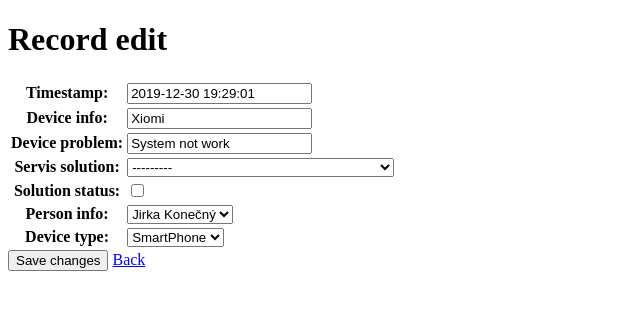
After one commit to sgtkingo/DjangoProjekt_Serviska, a Django app: page /records/edit/1/ in a window 1280 px wide. The commit adds this page. Shown: the top 310 px of the page, without its empty margins (0-640 px from the left). Run offline with Django 3.2, Linux system fonts and the light colour scheme; data comes from the database, SQL or seed files in the repository; tables that the repository leaves empty hold one stand-in row (values such as "Sample post"); parts of the project's set-up code (start-up, migrations or seed data) failed here and were passed over.

Commit message:
upd301219
Add record, manage and add solution

```diff
--- /dev/null
+++ b/servis_online/records/forms.py
@@ -0,0 +1,23 @@
+from django import forms
+from records.models import Record, Person, Solution, Material
+
+class RecordForm(forms.ModelForm):
+    class Meta:
+        model = Record
+        #fields = ['cars_capacity', 'name', 'company']
+        exclude = []
+
+class PersonForm(forms.ModelForm):
+    class Meta:
+        model = Person
+        exclude = []
+
+class MaterialForm(forms.ModelForm):
+    class Meta:
+        model = Material
+        exclude = []
+
+class SolutionForm(forms.ModelForm):
+    class Meta:
+        model = Solution
+        exclude = []
--- a/servis_online/records/models.py
+++ b/servis_online/records/models.py
@@ -1,6 +1,5 @@
 from django.db import models
 from datetime import datetime
-from django.utils.translation import gettext_lazy as lazy
 
 # Create your models here.
 
@@ -8,8 +7,10 @@ class Record(models.Model):
     timestamp = models.DateTimeField(default=datetime.now())
     device_info = models.CharField(max_length=50)
     device_problem = models.CharField(max_length=100)
-    servis_solution = models.ForeignKey("Solution", on_delete=models.SET_NULL, blank=True, null=True)
-    person_info = models.ForeignKey("Person",on_delete=models.CASCADE)
+    servis_solution = models.ForeignKey("Solution", on_delete=models.SET_DEFAULT, blank=True, null=True, default=None)
+    solution_status=models.BooleanField(default=False)
+
+    person_info = models.ForeignKey("Person",on_delete=models.CASCADE,blank=True,null=True,default=None)
     DEVICE_TYPES = [
         ('NTB', 'Notebook'),
         ('PC', 'Computer'),
@@ -30,16 +31,19 @@ class Record(models.Model):
             return self.servis_solution
         else:
             return "No solution yet..."
+
     def getSolutionMaterials(self):
         if self.servis_solution is not None:
             return self.servis_solution.getMaterials()
         else:
             return "---"
+
     def getSolutionBalance(self):
         if self.servis_solution is not None:
             return self.servis_solution.getBalance()
         else:
             return "-"
+
     def getPersonDescription(self):
         if self.person_info is not None:
             return self.person_info.getDescription()
@@ -47,28 +51,38 @@ class Record(models.Model):
             return "No person added!"
 
     def isSoluted(self):
-        if self.servis_solution is not None:
-            return self.servis_solution.isOK()
+        return self.solution_status
+
+    def getSolutionStatus(self):
+        if self.hasSolution() is False:
+            return "No solution yet..."
+        if self.solution_status is True:
+            return "Solution OK!"
         else:
-            return "false"
+            return "Solution DOES NOT WORK!"
+
+    def hasSolution(self):
+        if self.servis_solution is None:
+            return False
+        else:
+            return True
 
 class Person(models.Model):
     person_name = models.CharField(max_length=30)
     person_address = models.CharField(max_length=100)
-    person_contact = models.EmailField(max_length=50)
+    person_email = models.EmailField(max_length=50,default=None)
     person_phone = models.BigIntegerField()
 
     def __str__(self):
         return self.person_name
 
     def getDescription(self):
-        return "Name: {} / Phone: {} \n Contact: {}  / {}".format(self.person_name,self.person_phone,self.person_address,self.person_contact)
+        return "Person: {} / Phone: {} \t ,Contact: {}  / {}".format(self.person_name,self.person_phone,self.person_address,self.person_email)
 
 class Solution(models.Model):
     solution_description=models.CharField(max_length=100)
-    solution_cost=models.IntegerField()
-    solution_ok=models.BooleanField()
-
+    solution_cost=models.IntegerField(default=0)
+    solution_time = models.TimeField(default='01:00:00')
     SOLUTION_TYPE = [
         ('HW_REP', 'Hardware Repair'),
         ('HW_CHG', 'Hardware Change'),
@@ -77,14 +91,9 @@ class Solution(models.Model):
         ('OTHER', 'Other repair'),
     ]
     solution_type = models.CharField(max_length=6,choices=SOLUTION_TYPE,default="NON")
-    solution_materials=models.ManyToManyField("Material")
-
+    solution_materials=models.ManyToManyField("Material", default=None)
     def __str__(self):
         return "{} (cost: {},- Kc) -> [{}]".format(self.solution_description,self.solution_cost,self.solution_type)
-
-    def isOK(self):
-        return self.solution_ok
-
     def getMaterials(self):
         return self.solution_materials
 
@@ -104,7 +113,7 @@ class Material(models.Model):
         ('OTHER', 'Other material'),
     ]
     material_type = models.CharField(max_length=5,choices=MATERIAL_TYPE,default="NON")
-    material_cost=models.IntegerField()
+    material_cost=models.IntegerField(default=0)
 
     def __str__(self):
         return "{} ({} -> {},- Kc) [{}]".format(self.material_name,self.material_info,self.material_cost,self.material_type)
--- a/servis_online/records/views.py
+++ b/servis_online/records/views.py
@@ -1,6 +1,7 @@
 from django.shortcuts import render, get_object_or_404
 from django.http import HttpResponse
 from records.models import Record,Person,Solution,Material
+from records.forms import RecordForm,PersonForm,MaterialForm,SolutionForm
 
 # Create your views here.
 
@@ -34,3 +35,83 @@ def show_material_list(request):
 def show_material_detail(request, material_id):
     material = get_object_or_404(Material,id=material_id)
     return render(request, "m_detail.html", {"t_material": material})
+
+def record_edit(request, record_id):
+    record = get_object_or_404(Record,id=record_id)
+    if request.method == 'POST':
+        form = RecordForm(request.POST, instance = record)
+        if form.is_valid():
+            form.save()
+    else:
+        form = RecordForm(instance = record)
+    return render(request, 'r_edit.html', {'form':form, 't_record':record})
+
+def person_edit(request, person_id):
+    person = get_object_or_404(Person,id=person_id)
+    if request.method == 'POST':
+        form = PersonForm(request.POST, instance = person)
+        if form.is_valid():
+            form.save()
+    else:
+        form = PersonForm(instance = person)
+    return render(request, 'p_edit.html', {'form':form, 't_person':person})
+
+def material_edit(request, material_id):
+    material = get_object_or_404(Material,id=material_id)
+    if request.method == 'POST':
+        form = MaterialForm(request.POST, instance = material)
+        if form.is_valid():
+            form.save()
+    else:
+        form = MaterialForm(instance = material)
+    return render(request, 'm_edit.html', {'form':form, 't_material':material})
+
+def solution_edit(request, record_id):
+    record = get_object_or_404(Record, id=record_id)
+    solution_obj = get_object_or_404(Solution,id=record.servis_solution.id)
+    if request.method == 'POST':
+        form = SolutionForm(request.POST, instance = solution_obj)
+        if form.is_valid():
+            form.save()
+    else:
+        form = SolutionForm(instance = solution_obj)
+    return render(request, 's_edit.html', {'form':form,'t_record':record})
+
+def solution_add(request, record_id):
+    record = get_object_or_404(Record, id=record_id)
+    solution_new=None
+    if request.method == 'POST':
+        solution_new = Solution()
+        form = SolutionForm(request.POST, instance = solution_new)
+        if form.is_valid():
+            form.save()
+            solution_new.save()
+            record.servis_solution=solution_new
+            record.save()
+    else:
+        form = SolutionForm()
+    return render(request, 's_add.html', {'form':form, 't_record':record})
+
+def solution_delete(request, record_id):
+    record = get_object_or_404(Record, id=record_id)
+    solution = get_object_or_404(Solution, id=record.servis_solution.id)
+    records_bounds = Record.objects.all().filter(servis_solution=solution)
+    if request.method == 'POST':
+        record.servis_solution=None
+        solution.delete()
+        record.save()
+        return render(request, "r_detail.html", {"t_record": record})
+    else:
+        return render(request, 's_delete.html', {'t_solution':solution,'t_record':record,"t_records_bounds": records_bounds})
+
+def record_add(request):
+    record_new=None
+    if request.method == 'POST':
+        record_new = Record()
+        record_new.save()
+        form = RecordForm(request.POST, instance = record_new)
+        if form.is_valid():
+            form.save()
+    else:
+        form = RecordForm()
+    return render(request, 'r_add.html', {'form':form })
--- a/servis_online/servis_online/urls.py
+++ b/servis_online/servis_online/urls.py
@@ -26,4 +26,11 @@ urlpatterns = [
     path('persons/<int:person_id>/', records.views.person_detail, name="person_detail"),
     path('materials/list', records.views.show_material_list, name="material_list"),
     path('materials/<int:material_id>/', records.views.show_material_detail, name="material_detail"),
+    path('records/edit/<int:record_id>/', records.views.record_edit, name='record_edit'),
+    path('records/add/', records.views.record_add, name='record_add'),
+    path('persons/edit/<int:person_id>/', records.views.person_edit, name='person_edit'),
+    path('materials/edit/<int:material_id>/', records.views.material_edit, name='material_edit'),
+    path('records/<int:record_id>/edit_solution/', records.views.solution_edit, name='solution_edit'),
+    path('records/<int:record_id>/new_solution/', records.views.solution_add, name='solution_add'),
+    path('records/<int:record_id>/delete_solution/', records.views.solution_delete, name='solution_delete'),
 ]
--- a/servis_online/templates/m_detail.html
+++ b/servis_online/templates/m_detail.html
@@ -8,5 +8,6 @@
     <h1>Material {{t_material.material_name}} detail:</h1>
     <h2>DESCRIPTION:{{t_material}}</h2>
 <a href="{% url 'material_list'%}">Back to list</a>
+<a href="{% url 'material_edit' t_material.id %}">Edit</a>
 </body>
 </html>
--- a/servis_online/templates/p_detail.html
+++ b/servis_online/templates/p_detail.html
@@ -12,5 +12,6 @@
         <li><a  href="{% url 'record_detail' record.id %}">{{record}}</a></li>
     {% endfor %}
 <a href="{% url 'persons_index'%}">Back to index</a>
+<a href="{% url 'person_edit' t_person.id %}">Edit</a>
 </body>
 </html>
--- /dev/null
+++ b/servis_online/templates/r_edit.html
@@ -0,0 +1,14 @@
+<!DOCTYPE html>
+<html lang="en">
+<body>
+<h1>Record edit</h1>
+<form action="{% url 'record_edit' form.instance.id %}" method="POST">
+{% csrf_token %}
+<table>
+{{ form.as_table }}
+</table>
+<input type="submit" value="Save changes" onclick="alert('Data saved!')">
+<a href="{% url 'record_detail' t_record.id %}">Back</a>
+</form>
+</body>
+</html>
--- a/servis_online/templates/r_index.html
+++ b/servis_online/templates/r_index.html
@@ -14,6 +14,7 @@
     {% endif %}
     <li><a  href="{% url 'record_detail' record.id %}">{{record}}</a></li>
     {% endfor %}
+    <a href="{% url 'record_add'%}">Add new record</a>
     <a href="{% url 'records_index'%}">Refresh</a>
     <a href="{% url 'home'%}">Go home</a>
 </body>
```
Also changed, not shown: servis_online/templates/m_edit.html (added, +14 -0 lines), servis_online/templates/p_edit.html (added, +14 -0 lines), servis_online/templates/r_add.html (added, +14 -0 lines), servis_online/templates/r_detail.html (+13 -4 lines), servis_online/templates/s_add.html (added, +14 -0 lines), servis_online/templates/s_delete.html (added, +17 -0 lines), servis_online/templates/s_edit.html (added, +14 -0 lines), servis_online/db.sqlite3, servis_online/records/migrations/0002_auto_20191230_1926.py (added).
